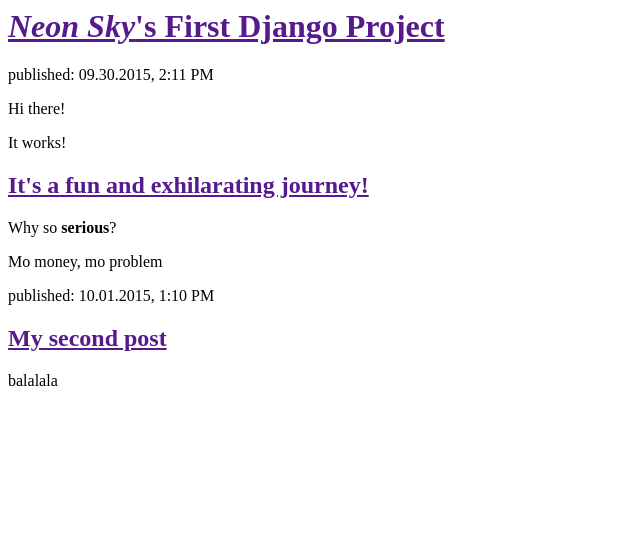
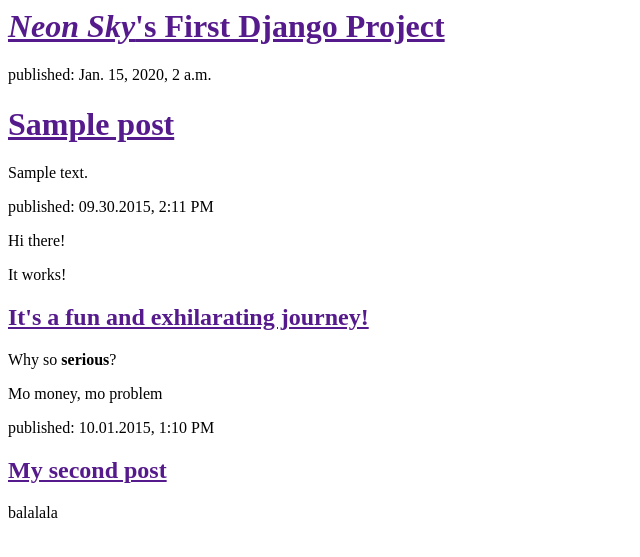
Before and after one commit to neonbadger/my-first-blog, a Django app: template blog/templates/blog/post_list.html in a window 1280 px wide. Shown: the top 557 px of the page, without its empty margins (0-640 px from the left). Run offline with Django 3.2, Linux system fonts and the light colour scheme; the template is opened without the code that fills it: values that come from a table or form of the project are taken from there, others are empty; tables that the repository leaves empty hold one stand-in row (values such as "Sample post").

Commit message:
Modified templates to display posts from database.

```diff
--- a/blog/templates/blog/post_list.html
+++ b/blog/templates/blog/post_list.html
@@ -6,6 +6,14 @@
     	<div>
     		<h1><a href = ""><em>Neon Sky</em>'s First Django Project</a></h1>
     	</div>
+
+        {% for post in posts %}
+            <div>
+                <p> published: {{ post.published_date}} </p>
+                <h1><a href = ''>{{post.title}}</a></h1>
+                <p>{{ post.text|linebreaks }}</p>
+            </div>
+        {% endfor %}
 
     	<div>
     		<p>published: 09.30.2015, 2:11 PM</p>
--- a/blog/views.py
+++ b/blog/views.py
@@ -1,4 +1,7 @@
 from django.shortcuts import render
+from django.utils import timezone
+from .models import Post
 
 def post_list(request):
-	return render(request, 'blog/post_list.html', {})
+	posts = Post.objects.filter(published_date__lte = timezone.now()).order_by('published_date')
+	return render(request, 'blog/post_list.html', {"posts" : posts})
```
